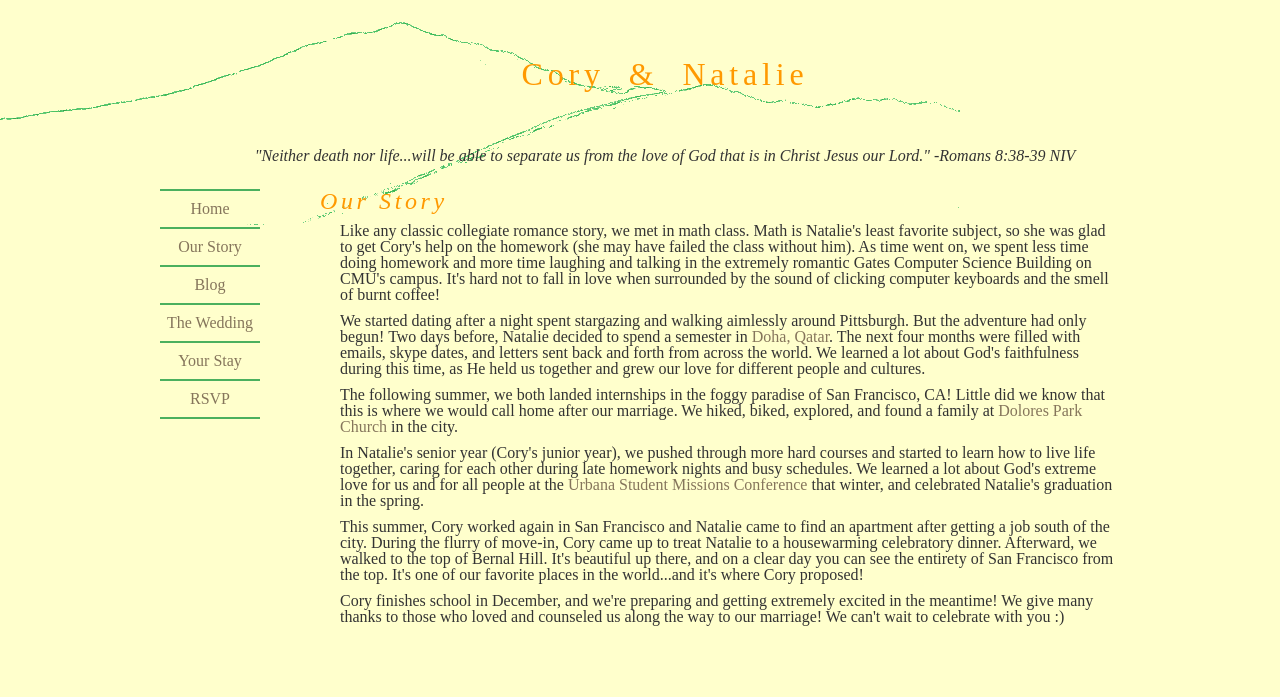
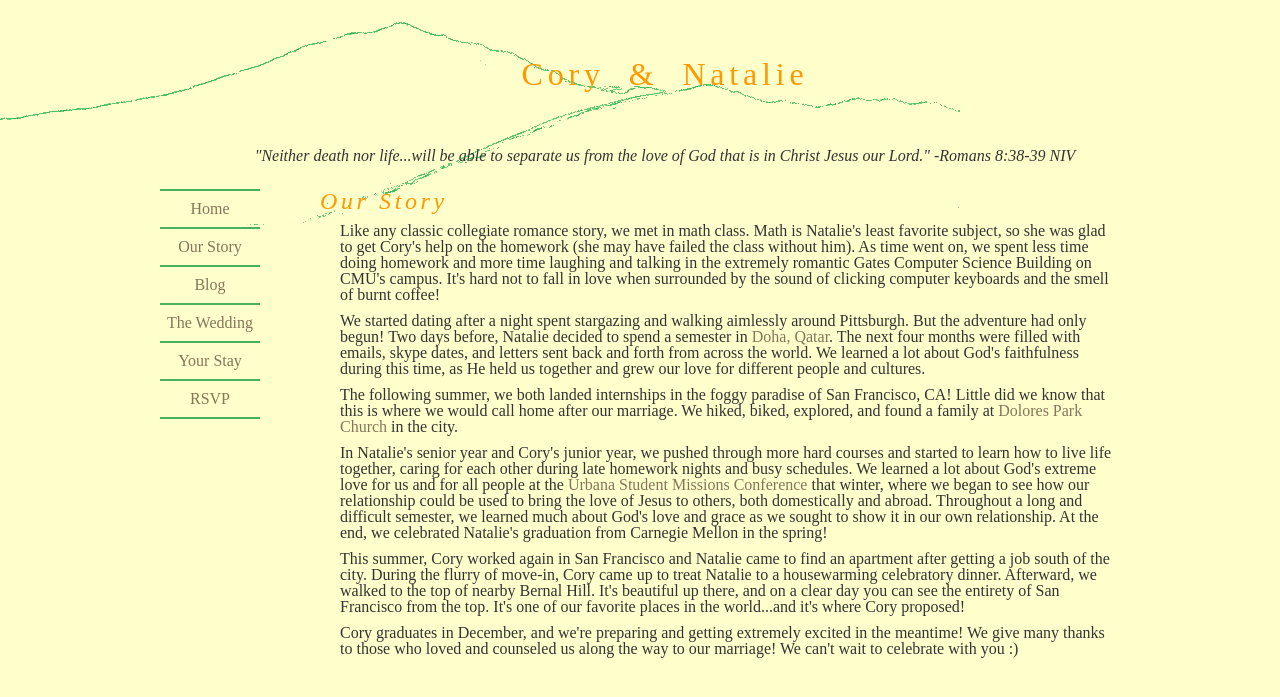
Before and after one commit to natalieh/wedding, a Jekyll site: the page built from about/index.html, in a window 1280 px wide. Shown: the top 697 px of the page. Built offline with Jekyll 4.4.1, drawn with Linux system fonts in a browser that asks for light colours.

Commit message:
Update index.html
Added to fourth paragraph. Minor wording changes.

```diff
--- a/about/index.html
+++ b/about/index.html
@@ -16,12 +16,15 @@ layout: default
         The following summer, we both landed internships in the foggy paradise of San Francisco, CA!  Little did we know that this is where we would call home after our marriage.  We hiked, biked, explored, and found a family at <a href="http://doloresparkchurch.org/" target="blank">Dolores Park Church</a> in the city.
     </p>
     <p>
-        In Natalie's senior year (Cory's junior year), we pushed through more hard courses and started to learn how to live life together, caring for each other during late homework nights and busy schedules.  We learned a lot about God's extreme love for us and for all people at the <a href="https://urbana.org/" target="blank">Urbana Student Missions Conference</a> that winter, and celebrated Natalie's graduation in the spring.
+        In Natalie's senior year and Cory's junior year, we pushed through more hard courses and started to learn how to live life together, caring for each other during late homework nights and busy schedules.  We learned a lot about God's extreme love for us and for all people at the <a href="https://urbana.org/" target="blank">Urbana Student Missions Conference</a> that winter,
+        where we began to see how our relationship could be used to bring the love of Jesus to others, both domestically and abroad.
+        Throughout a long and difficult semester, we learned much about God's love and grace as we sought to show it in our own relationship.
+        At the end, we celebrated Natalie's graduation from Carnegie Mellon in the spring!
     </p>
     <p>
-        This summer, Cory worked again in San Francisco and Natalie came to find an apartment after getting a job south of the city.  During the flurry of move-in, Cory came up to treat Natalie to a housewarming celebratory dinner.  Afterward, we walked to the top of Bernal Hill.  It's beautiful up there, and on a clear day you can see the entirety of San Francisco from the top.  It's one of our favorite places in the world...and it's where Cory proposed!
+        This summer, Cory worked again in San Francisco and Natalie came to find an apartment after getting a job south of the city.  During the flurry of move-in, Cory came up to treat Natalie to a housewarming celebratory dinner.  Afterward, we walked to the top of nearby Bernal Hill.  It's beautiful up there, and on a clear day you can see the entirety of San Francisco from the top.  It's one of our favorite places in the world...and it's where Cory proposed!
     </p>
     <p>
-        Cory finishes school in December, and we're preparing and getting extremely excited in the meantime!  We give many thanks to those who loved and counseled us along the way to our marriage!  We can't wait to celebrate with you :)
+        Cory graduates in December, and we're preparing and getting extremely excited in the meantime!  We give many thanks to those who loved and counseled us along the way to our marriage!  We can't wait to celebrate with you :)
     </p>
 </article>
```
